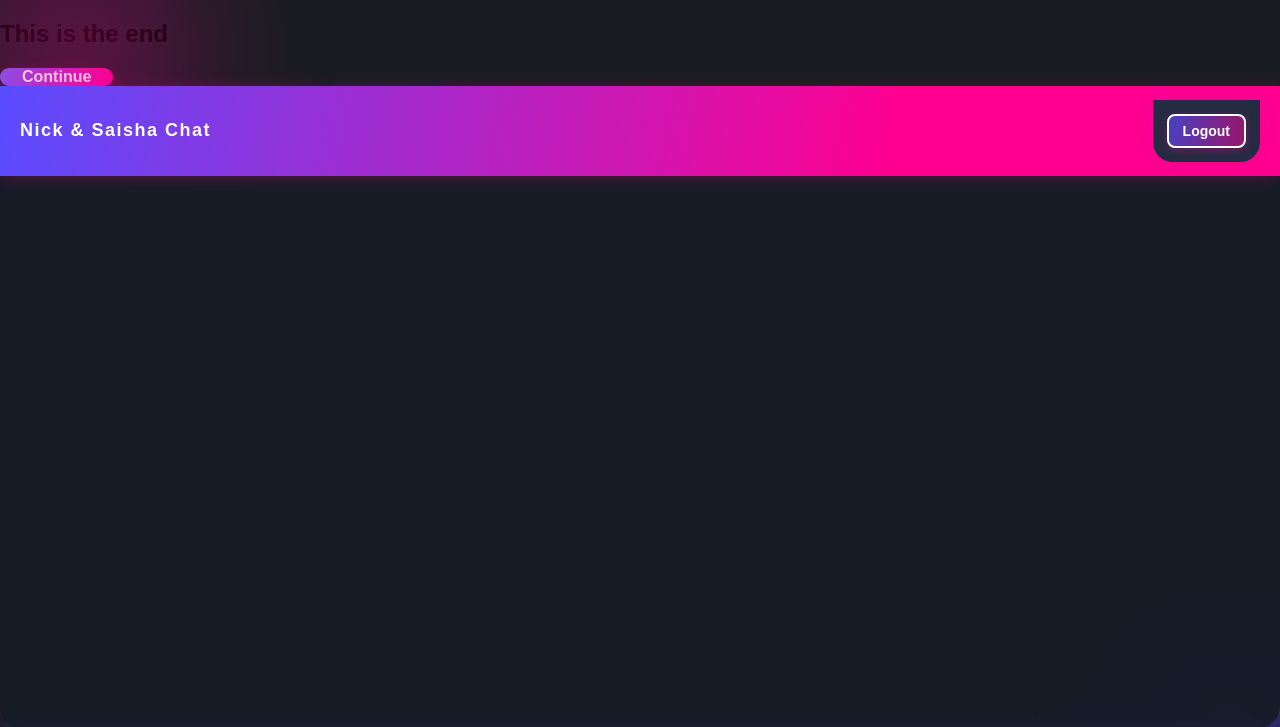
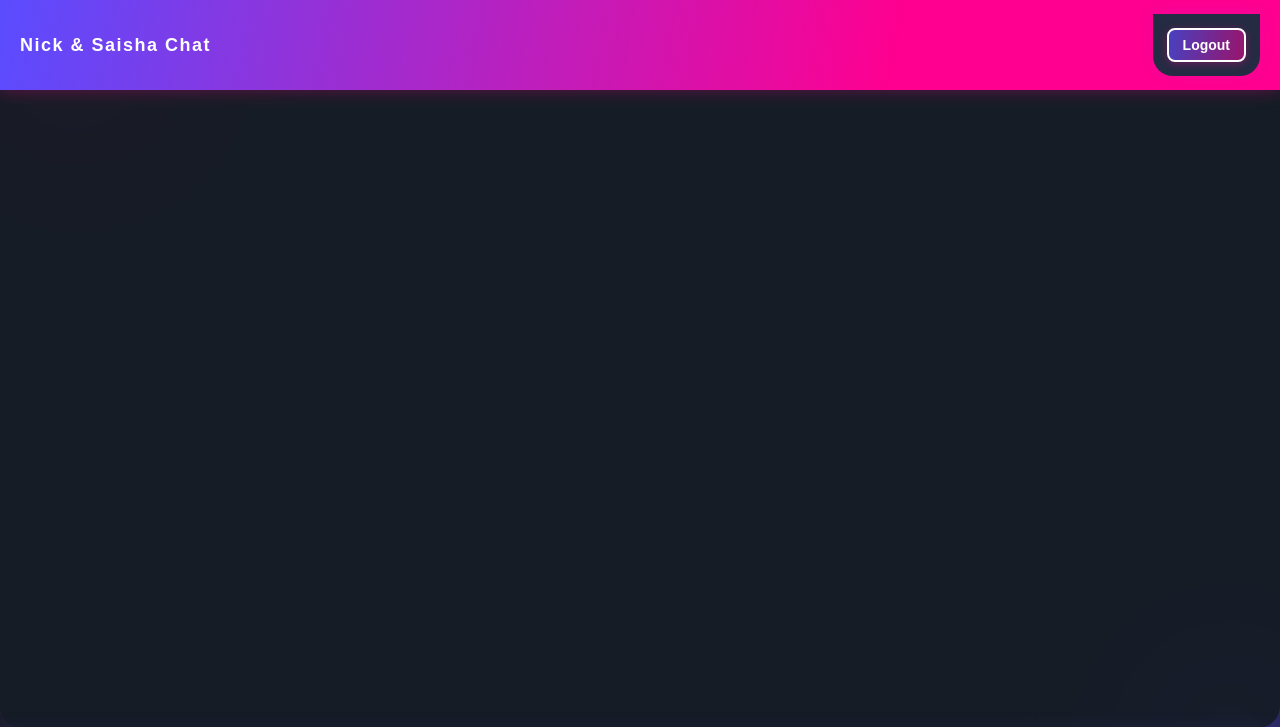
Before and after one commit to samratratnap07/chatting, a Flask app: page /chat in a window 1280 px wide. Shown: the top 727 px of the page. Run offline with Flask 3, Linux system fonts and the light colour scheme; the visitor is signed in with stand-in values (Sample User, id 1); data that the repository does not hold is empty.

Commit message:
Update chat.html

```diff
--- a/templates/chat.html
+++ b/templates/chat.html
@@ -8,21 +8,6 @@
 </head>
 <body>
     <div class="bg-blur-lights"></div>
-    <!-- Flip Card Animation START -->
-<div class="flip-card-wrapper">
-  <div class="flip-card">
-    <div class="flip-card-inner">
-      <!-- Front Side -->
-      <div class="flip-card-front"></div>
-      <!-- Back Side -->
-      <div class="flip-card-back">
-        <h2>This is the end</h2>
-        <button class="end-btn" onclick="window.open('https://your-link-here.com', '_self')">Continue</button>
-      </div>
-    </div>
-  </div>
-</div>
-<!-- Flip Card Animation END -->
     <header>
         <span class="header-title">Nick & Saisha Chat</span>
         <form method="POST" action="/logout" style="margin:0;display:inline;">
```
